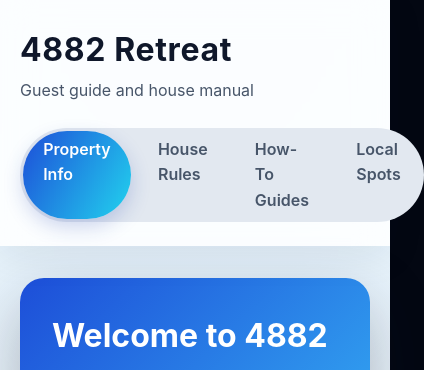
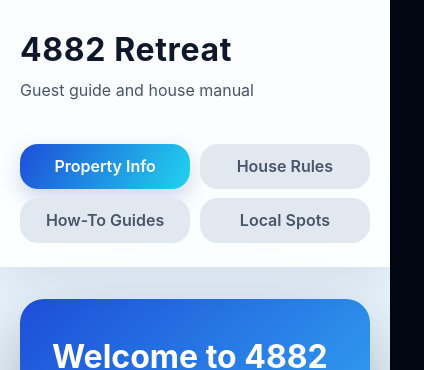
Before and after one commit to ievgend2/4882, a React (Vite) app: page /how-to in a window 390 px wide. Shown: the top 370 px of the page, 424 px wide, since content can reach past the window. Built offline with nearby package versions, Linux system fonts and the light colour scheme.

Commit message:
refactored navbar for the mobile

```diff
--- a/src/index.css
+++ b/src/index.css
@@ -38,6 +38,10 @@ img {
   top: 0;
   z-index: 10;
   backdrop-filter: blur(16px);
+  display: flex;
+  flex-direction: column;
+  gap: 1.25rem;
+  align-items: flex-start;
 }
 
 .site-header h1 {
@@ -57,6 +61,8 @@ img {
   border-radius: 999px;
   padding: 0.2rem;
   gap: 0.45rem;
+  align-items: center;
+  flex-wrap: wrap;
 }
 
 .main-nav a {
@@ -498,3 +504,32 @@ main {
     padding-inline: 3rem;
   }
 }
+
+@media (max-width: 600px) {
+  .site-header {
+    align-items: stretch;
+    text-align: left;
+    gap: 1rem;
+  }
+
+  .main-nav {
+    width: 100%;
+    display: grid;
+    grid-template-columns: repeat(auto-fit, minmax(140px, 1fr));
+    background: transparent;
+    padding: 0;
+    gap: 0.6rem;
+  }
+
+  .main-nav a {
+    background: #e2e8f0;
+    border-radius: 18px;
+    padding: 0.6rem 0.75rem;
+    text-align: center;
+    min-width: 0;
+  }
+
+  .main-nav a.active {
+    border-radius: 18px;
+  }
+}
```
